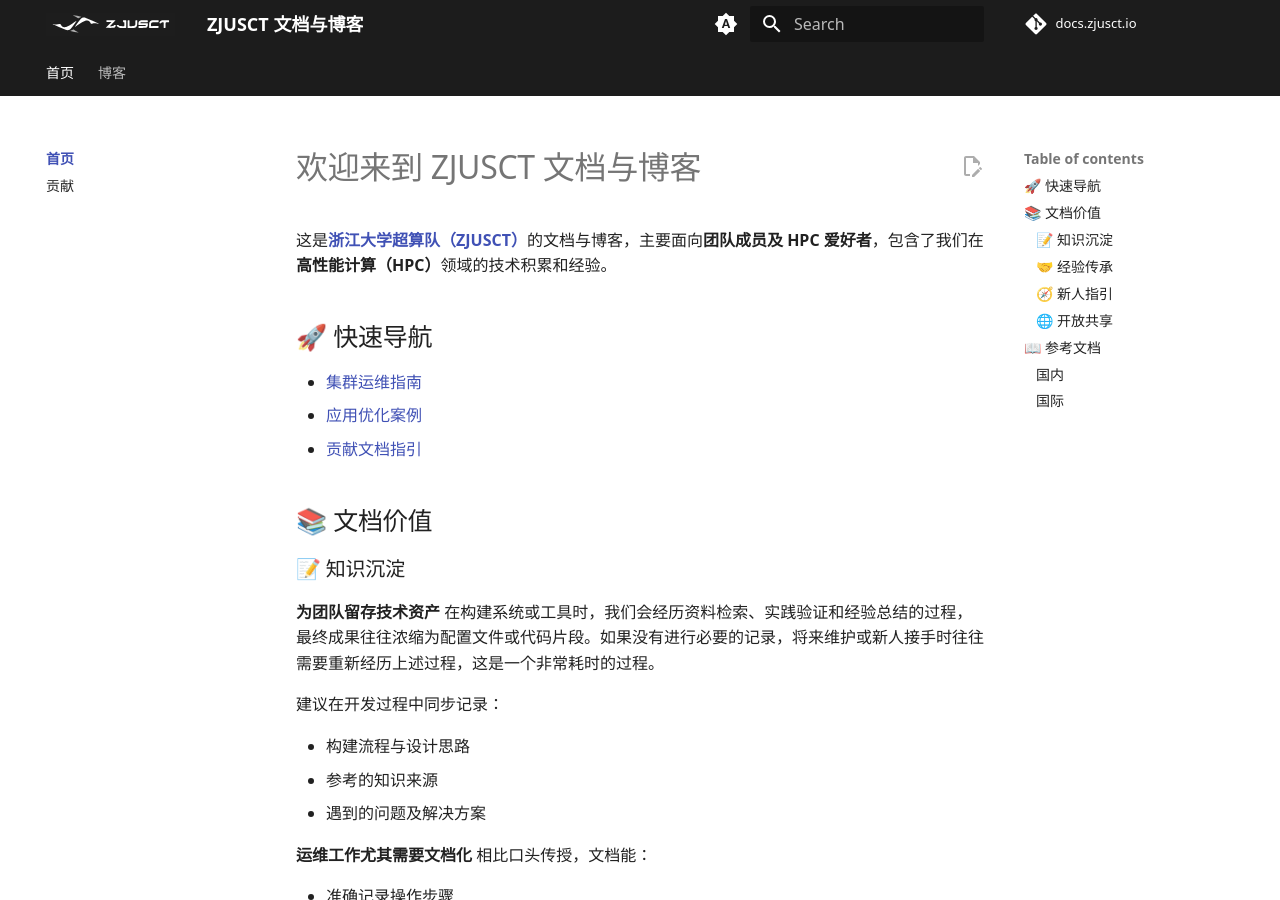
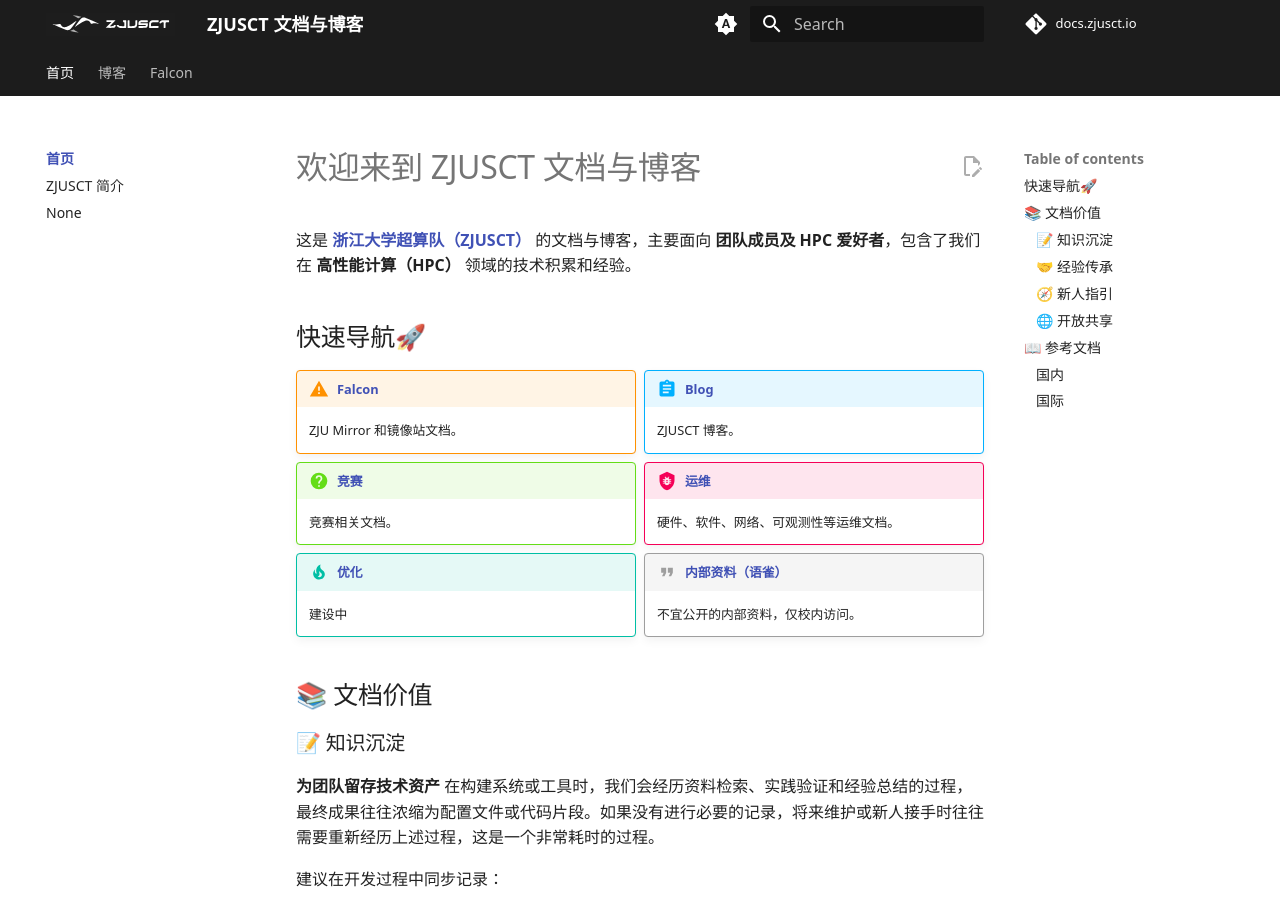
Before and after one commit to ZJUSCT/docs.zjusct.io, an MkDocs documentation site: the page built from docs/index.md, in a window 1280 px wide and 900 px high. Built offline with MkDocs 1.6.1 and Material for MkDocs 9.7.7, drawn with Linux system fonts in a browser that asks for light colours; comment, search, counter and statistics services are not loaded; some of the changed text lies outside the part shown.

```diff
--- a/docs/index.md
+++ b/docs/index.md
@@ -8,13 +8,37 @@ h5:before {content: unset;}
 
 # 欢迎来到 ZJUSCT 文档与博客
 
-这是**[浙江大学超算队（ZJUSCT）](https://zjusct.io)**的文档与博客，主要面向**团队成员及 HPC 爱好者**，包含了我们在**高性能计算（HPC）**领域的技术积累和经验。
+这是 **[浙江大学超算队（ZJUSCT）](https://zjusct.io)** 的文档与博客，主要面向 **团队成员及 HPC 爱好者**，包含了我们在 **高性能计算（HPC）** 领域的技术积累和经验。
 
-## 🚀 快速导航
+## 快速导航🚀
 
-- [集群运维指南](operation/)
-- [应用优化案例](optimization/)
-- [贡献文档指引](contribute.md)
+<div class="grid cards" markdown>
+
+!!! warning "[Falcon](falcon)"
+
+    ZJU Mirror 和镜像站文档。
+
+!!! abstract "[Blog](blog)"
+
+    ZJUSCT 博客。
+
+!!! question "[竞赛](competition)"
+
+    竞赛相关文档。
+
+!!! bug "[运维](operation)"
+
+    硬件、软件、网络、可观测性等运维文档。
+
+!!! tip "[优化](optimization)"
+
+    建设中
+
+!!! quote "[内部资料（语雀）](internal)"
+
+    不宜公开的内部资料，仅校内访问。
+
+</div>
 
 ## 📚 文档价值
 
@@ -79,8 +103,9 @@ HPC 作为系统工程，需要团队协作与技术积累。文档帮助我们
 |------------------|------------------------------------------------------------------------------|----------------------------------------------------------------------|
 | 北京大学         | [hpcwiki.io](https://hpcwiki.io/)                                           | LCPU 发起的社区项目，目前处于早期阶段，更新乏力。       |
 | 清华大学         | [高性能计算导论实验文档](https://lab.cs.tsinghua.edu.cn/hpc/doc/)           | 国内最好的 HPC 课程之一。             |
+| 中国科学技术大学 | [LUG @ USTC](https://docs.ustclug.org/)                                     | USTC LUG 的技术文档。                     |
 | 上海交通大学     | [交我算平台](https://docs.hpc.sjtu.edu.cn/index.html)                       | 上海交通大学拥有国内高校最大的超算平台。                             |
-| 上海科技大学 | [GeekPie HPC Wiki](https://hpc.geekpie.club/wiki/) | GeekPie 几乎毫无保留地分享了他们的 HPC 知识。包含 19-22 超算赛题   |
+| 上海科技大学 | [GeekPie HPC Wiki](https://hpc.geekpie.club/wiki/) | GeekPie 几乎毫无保留地分享了他们的 HPC 知识，包含 19-22 超算赛题。   |
 
 ### 国际
 
--- a/mkdocs.yml
+++ b/mkdocs.yml
@@ -10,8 +10,10 @@ copyright: ZJUSCT
 nav:
   - 首页:
       - index.md
-      - contribute.md
+      - ZJUSCT 简介: https://www.zjusct.io/
+      - index
   - 博客: blog
+  - Falcon: falcon
 
 theme:
   name: material
@@ -137,8 +139,7 @@ plugins:
       branch: main
   - glightbox
   - drawio
-  #- tags:
-  #    tags_file: contribute.md
+  - tags
   - search
   - include_dir_to_nav:
       recurse: false
```
Also changed, not shown: docs/index/contribute.md (renamed from docs/contribute.md, +15 -10 lines), docs/index/newcomer.md (added, +89 -0 lines).
